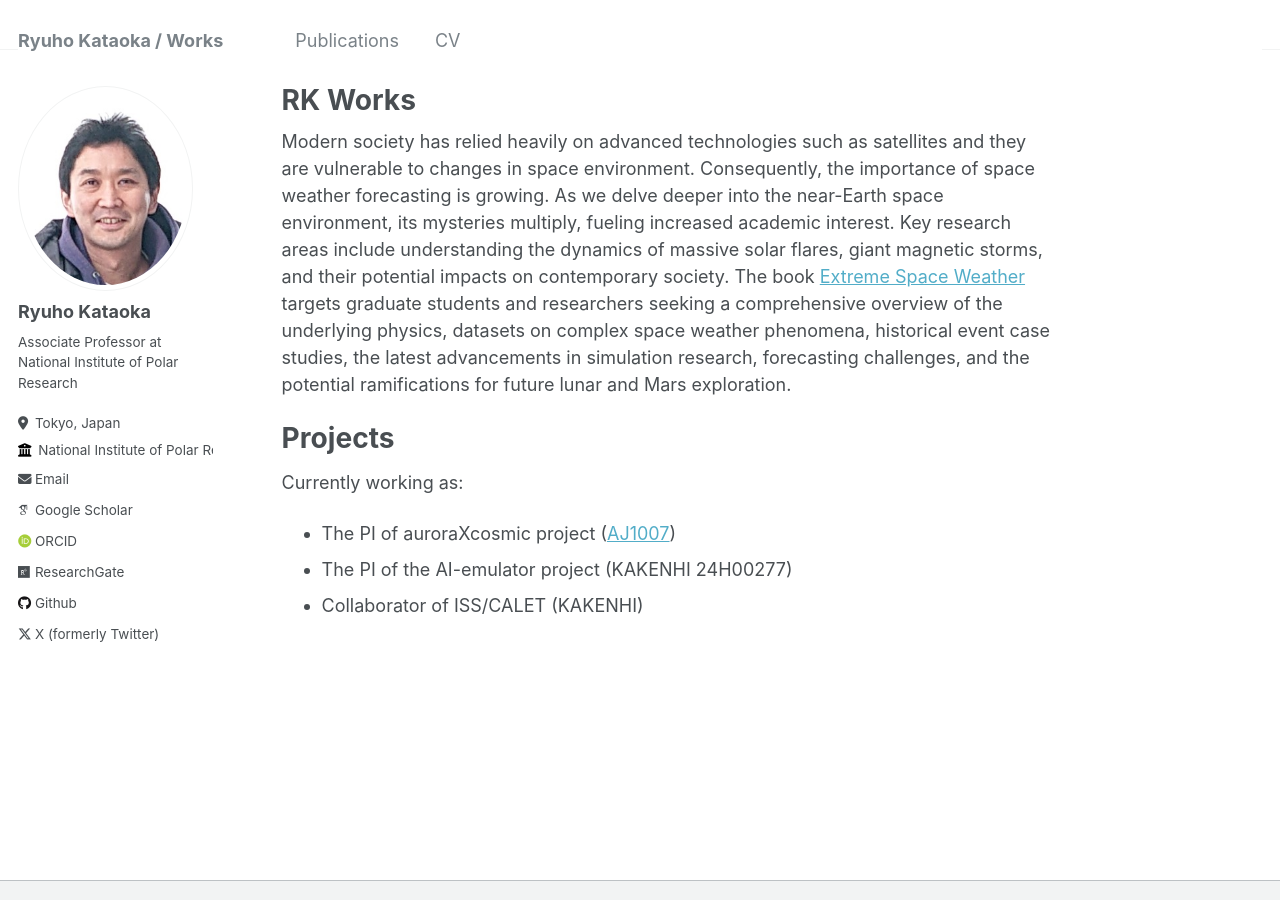
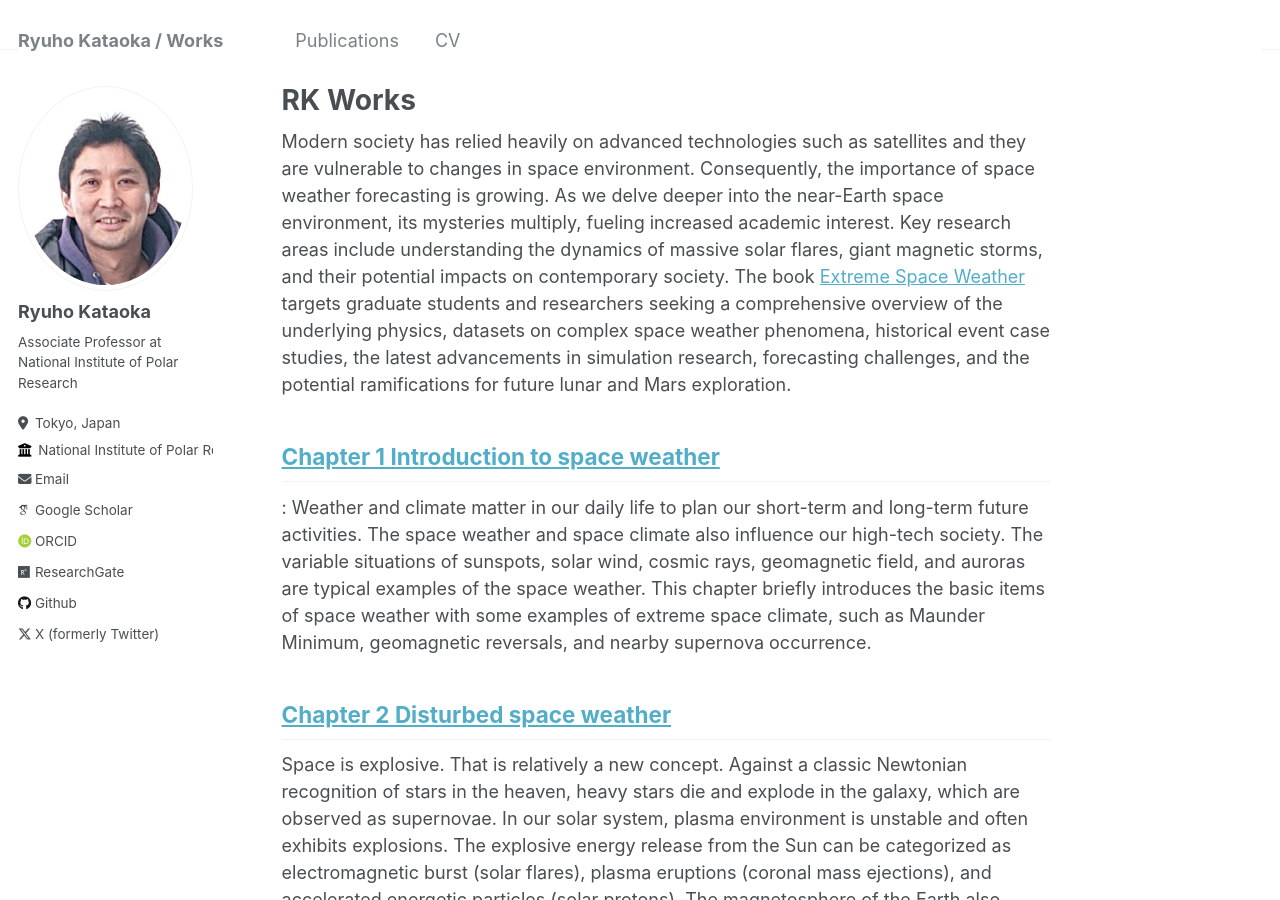
Before and after one commit to ryuhokataoka/ryuhokataoka.github.io, a Jekyll site: the page built from _pages/about.md, in a window 1280 px wide and 900 px high. Built offline with Jekyll 4.4.1, drawn with Linux system fonts in a browser that asks for light colours; some web fonts are replaced; some of the changed text lies outside the part shown.

Commit message:
Update about.md

```diff
--- a/_pages/about.md
+++ b/_pages/about.md
@@ -9,6 +9,14 @@ redirect_from:
 
 Modern society has relied heavily on advanced technologies such as satellites and they are vulnerable to changes in space environment. Consequently, the importance of space weather forecasting is growing. As we delve deeper into the near-Earth space environment, its mysteries multiply, fueling increased academic interest. Key research areas include understanding the dynamics of massive solar flares, giant magnetic storms, and their potential impacts on contemporary society. The book [Extreme Space Weather](https://www.sciencedirect.com/book/9780128225370/extreme-space-weather) targets graduate students and researchers seeking a comprehensive overview of the underlying physics, datasets on complex space weather phenomena, historical event case studies, the latest advancements in simulation research, forecasting challenges, and the potential ramifications for future lunar and Mars exploration.
 
+[Chapter 1  Introduction to space weather](https://www.sciencedirect.com/science/article/abs/pii/B978012822537000003X)
+-----
+: Weather and climate matter in our daily life to plan our short-term and long-term future activities. The space weather and space climate also influence our high-tech society. The variable situations of sunspots, solar wind, cosmic rays, geomagnetic field, and auroras are typical examples of the space weather. This chapter briefly introduces the basic items of space weather with some examples of extreme space climate, such as Maunder Minimum, geomagnetic reversals, and nearby supernova occurrence.
+
+[Chapter 2 Disturbed space weather](https://www.sciencedirect.com/science/article/pii/B9780128225370000053)
+-----
+Space is explosive. That is relatively a new concept. Against a classic Newtonian recognition of stars in the heaven, heavy stars die and explode in the galaxy, which are observed as supernovae. In our solar system, plasma environment is unstable and often exhibits explosions. The explosive energy release from the Sun can be categorized as electromagnetic burst (solar flares), plasma eruptions (coronal mass ejections), and accelerated energetic particles (solar protons). The magnetosphere of the Earth also shows similar explosions called auroral substorms, sharing the same principle of plasma physics.
+
 Projects
 ======
 Currently working as:
```
